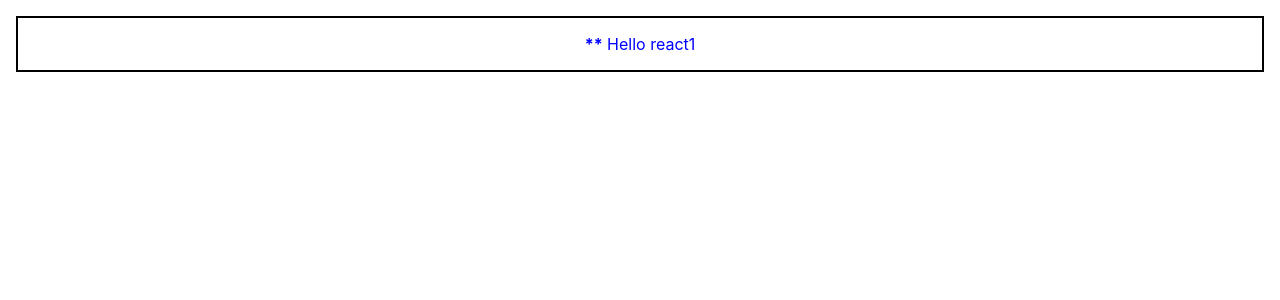
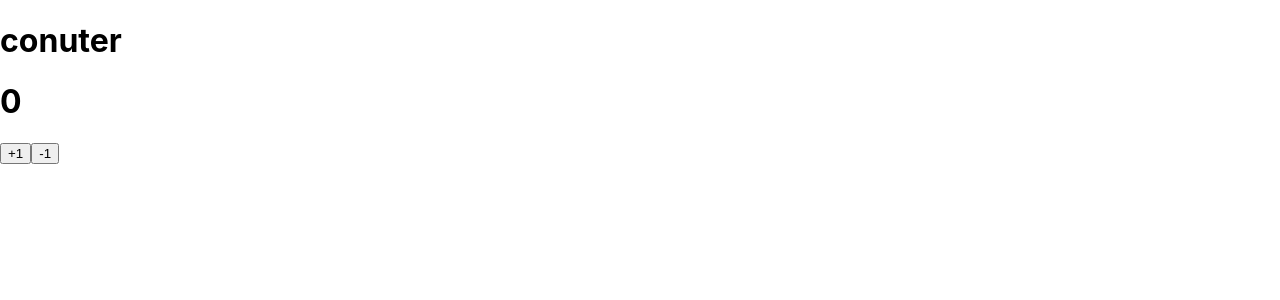
Before and after one commit to jooda00/react, a React (Create React App) app: page / in a window 1280 px wide. Shown: the top 300 px of the page. Built offline with nearby package versions, Linux system fonts and the light colour scheme.

Commit message:
[4장] react useState를 통해 컴포넌트 변화값 관리
- Counter 컴포너트 생성하고 증감 버튼 생성 및 실행

```diff
--- a/src/App.js
+++ b/src/App.js
@@ -4,6 +4,7 @@
 // Hello component 호출해서 사용 import문
 import Hello from "./Hello";
 import Wrapper from "./Wrapper";
+import Counter from "./Counter";
 function App() {
     const name='react';
     const style={
@@ -15,13 +16,7 @@
         textAlign:'center'
     }
   return (
-
-    <>
-        <Wrapper>
-            <Hello name={'react1'} color={'blue'} isSpecial/>
-        </Wrapper>
-
-    </>
+      <Counter name={'conuter'}/>
   );
 }
 
--- /dev/null
+++ b/src/Counter.js
@@ -0,0 +1,30 @@
+import React,{useState} from 'react';
+
+
+function Counter({name}) {
+    const [number,setNumber] = useState(0);
+    // 함수 2개
+    const onIncrease = () => {
+        setNumber(prevNumber => prevNumber+1);
+        console.log(number);
+    }
+    const onDecrease = () => {
+        setNumber(prevNumber => prevNumber-1);
+
+    }
+
+    return(
+     <div>
+         <h1>{name}</h1>
+         <h1>{number}</h1>
+         {/*onClick 이라는 이벤트 발생*/}
+         <button onClick={onIncrease}>+1</button>
+         {/*onIncrease() 형태로 {}안에 넣으면 렌더링 시 함수가 바로 실행되므로 함수 형태를 넣어주어야 한다.
+            -> 이렇게 되면 console창에서 +1버튼을 클릭안해도 렌더링하면 +1이 나온다.*/}
+         <button onClick={onDecrease}>-1</button>
+     </div>
+    )
+}
+
+
+export default Counter;
```
